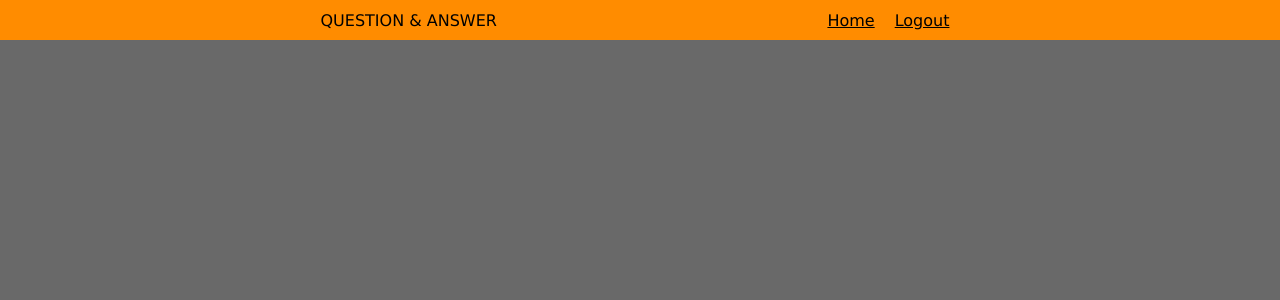
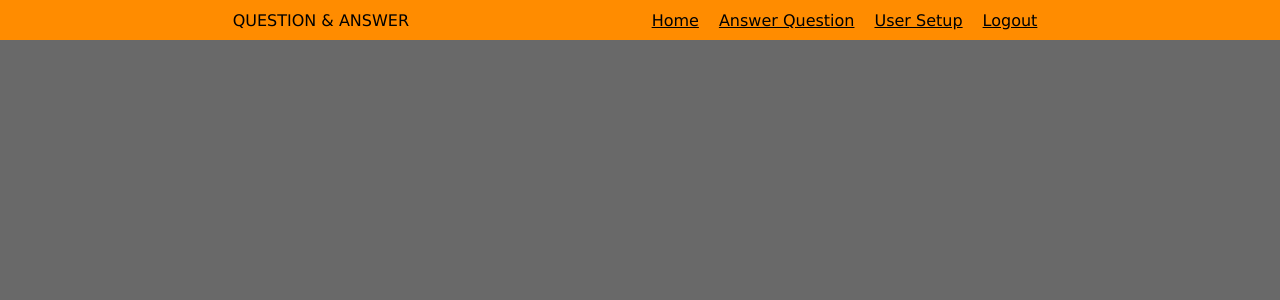
Before and after one commit to khoshkar-pro/Question-Answer, a Flask app: page / in a window 1280 px wide. Shown: the top 300 px of the page. Run offline with Flask 2, Linux system fonts and the light colour scheme; a user stored in the database is signed in; data comes from the database, SQL or seed files in the repository; both versions use the stored data as it was after the commit.

Commit message:
Menu item works correctly.

```diff
--- a/application/__init__.py
+++ b/application/__init__.py
@@ -1,5 +1,6 @@
 from flask import Flask, g, render_template, session
 import sqlite3, os
+
 app = Flask(__name__)
 app.config['SECRET_KEY'] = os.urandom(15).hex()
 
@@ -23,11 +24,13 @@ def not_found(error):
     return render_template('404.html', title='Not found'), 404
 
 def user_session():
-    user = None
-    if 'user_session' in session:
-        user = session['user_session']
-        return user
-
+    session_db = None
+    if 'user' in session:
+        user = session['user']
+        db = db_get()
+        session_curr = db.execute('SELECT id, name, admin, expert FROM users WHERE name = ?', [user])
+        session_db = session_curr.fetchone()
+    return session_db
 from application.routes import home
 from application.routes import register
 from application.routes import login
--- a/application/routes/logout.py
+++ b/application/routes/logout.py
@@ -3,5 +3,5 @@ from application import app
 
 @app.route('/logout')
 def logout():
-    session.pop('user_session', None)
+    session.pop('user', None)
     return redirect(url_for('home'))
--- a/application/templates/include/header.html
+++ b/application/templates/include/header.html
@@ -6,7 +6,19 @@
             {% if not user %}
                 <li><a href="{{ url_for('login') }}">Login</a></li>
                 <li><a href="{{ url_for('register') }}">Register</a></li>
-            {% else %}<li><a href="{{ url_for('logout') }}">Logout</a></li>
+            {% endif %}
+            {% if user and user['admin'] == 0 and user['expert'] == 0 %}
+                <li><a href="#">Ask Question</a></li>
+                <li><a href="{{ url_for('logout') }}">Logout</a></li>
+            {% endif %}
+            {% if user and user['expert'] == 1 %}
+                <li><a href="#">Answer Question</a></li>
+                <li><a href="{{ url_for('logout') }}">Logout</a></li>
+            {% endif %}
+            {% if user and user['admin'] == 1 %}
+                <li><a href="#">Answer Question</a></li>
+                <li><a href="#">User Setup</a></li>
+                <li><a href="{{ url_for('logout') }}">Logout</a></li>
             {% endif %}
         </ul>
     </nav>
```
Also changed, not shown: application/routes/login.py (+5 -5 lines), application/routes/register.py (+4 -3 lines), application/database/database.db.
